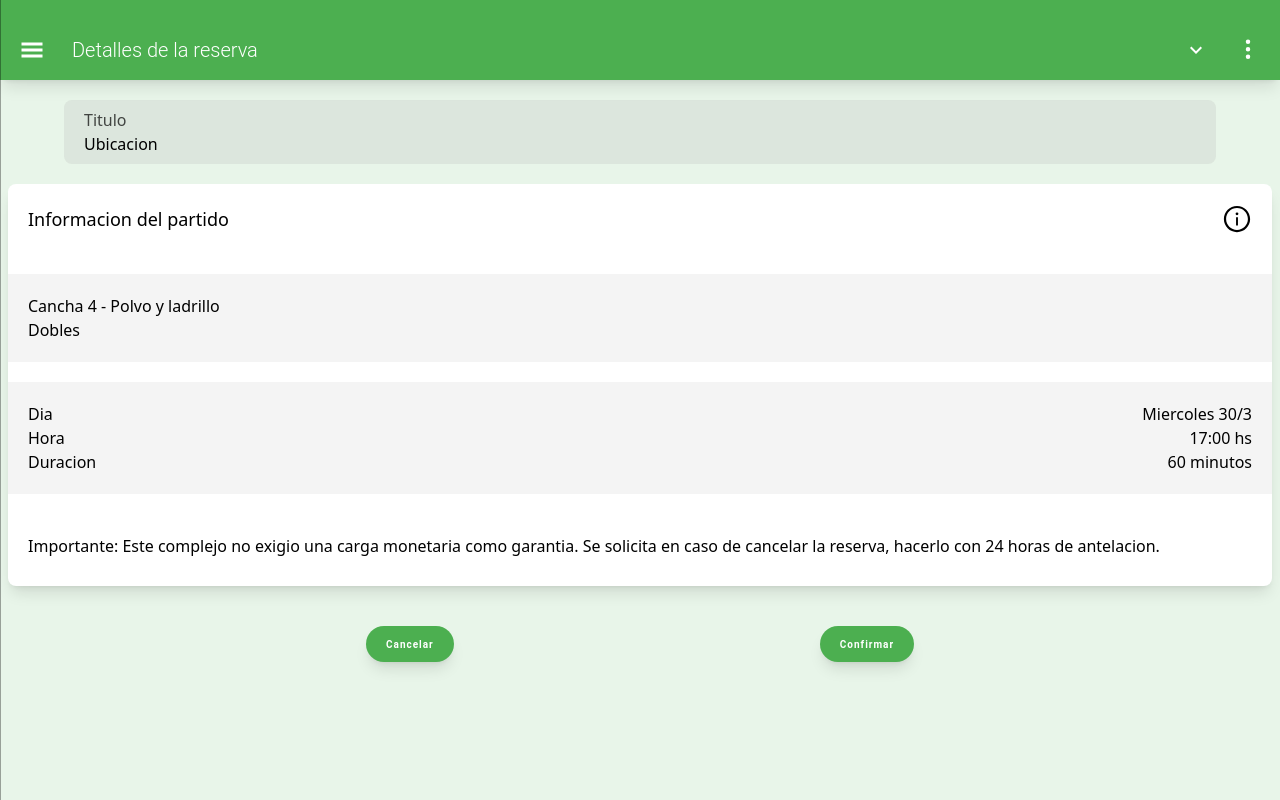
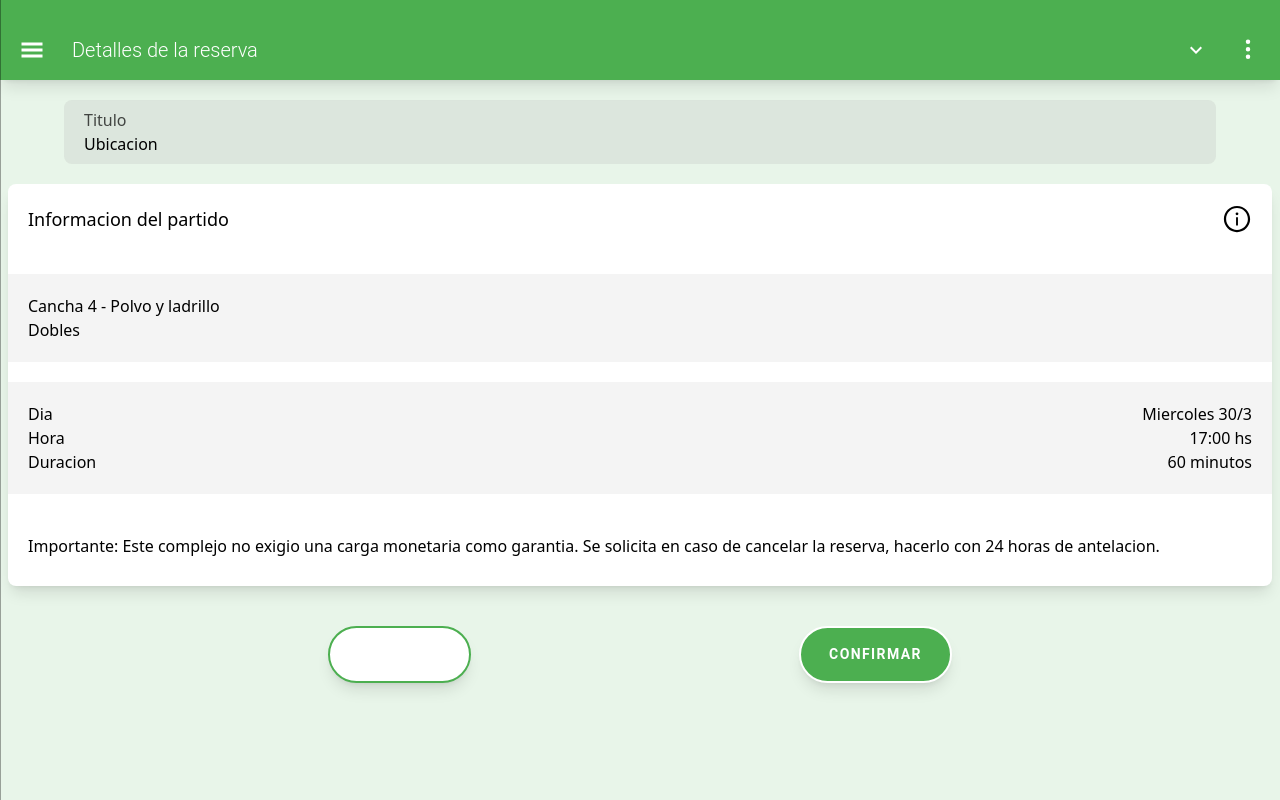
Before and after one commit to No-Country/c10-39-ft-nest-react, a React (Vite) app in the folder client/: page /reservas/1/canchas/1 in a window 1280 px wide. Built offline with nearby package versions, Linux system fonts and the light colour scheme; no server answers.

Commit message:
add alternative primary button by props

```diff
--- a/client/src/Components/PrimaryButton.tsx
+++ b/client/src/Components/PrimaryButton.tsx
@@ -1,17 +1,20 @@
-import { FC } from "react";
+import { FC, ReactNode } from 'react';
 
 type Props = {
   text: string;
   onClick?: () => void;
-  children?: React.ReactNode;
+  children?: ReactNode;
+  alternative?: boolean;
 };
 
-const PrimaryButton: FC<Props> = ({ text, onClick }) => {
+const PrimaryButton: FC<Props> = ({ text, onClick, alternative = false }) => {
   const handleClick = () => onClick && onClick();
 
   return (
     <button
-      className="font-roboto px-5 font-semibold tracking-widest text-center text-[10px] p-1 shadow-lg min-w-[88px] h-[36px] bg-primary rounded-[20px] text-white"
+      className={`${
+        alternative ? 'bg-white text-[#000] border-primary' : 'bg-primary'
+      } font-roboto py-4 px-7 font-semibold tracking-widest border-2 text-center text-[14px] shadow-lg rounded-full text-white`}
       onClick={handleClick}
     >
       {text}
--- a/client/src/Pages/SFDetial.tsx
+++ b/client/src/Pages/SFDetial.tsx
@@ -49,8 +49,8 @@ const SFDetail = () => {
         </span>
       </div>
       <div className="flex flex-row justify-evenly w-full">
-        <PrimaryButton text="Cancelar" onClick={handleCancel} />
-        <PrimaryButton text="Confirmar" onClick={handleConfirm} />
+        <PrimaryButton text="CANCELAR" onClick={handleCancel} alternative={true} />
+        <PrimaryButton text="CONFIRMAR" onClick={handleConfirm} />
       </div>
     </Layout>
   );
```
